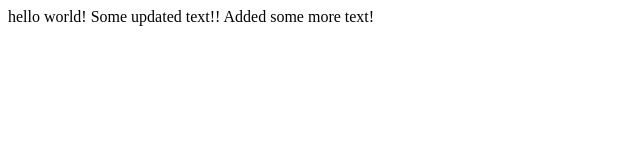
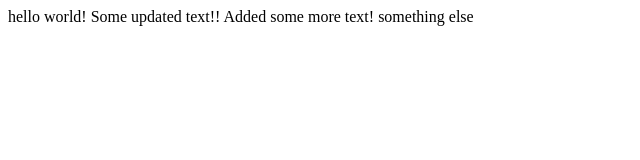
Before and after one commit to 4tina0522/project1, a plain HTML site: page index.html in a window 1280 px wide. Shown: the whole page, without its empty margins (0-640 px from the left). Drawn offline with Linux system fonts and the light colour scheme.

Commit message:
added more message

```diff
--- a/index.html
+++ b/index.html
@@ -8,6 +8,7 @@
 
   <body>
     hello world! Some updated text!! Added some more text!
+    something else
   </body>
 
 
```
